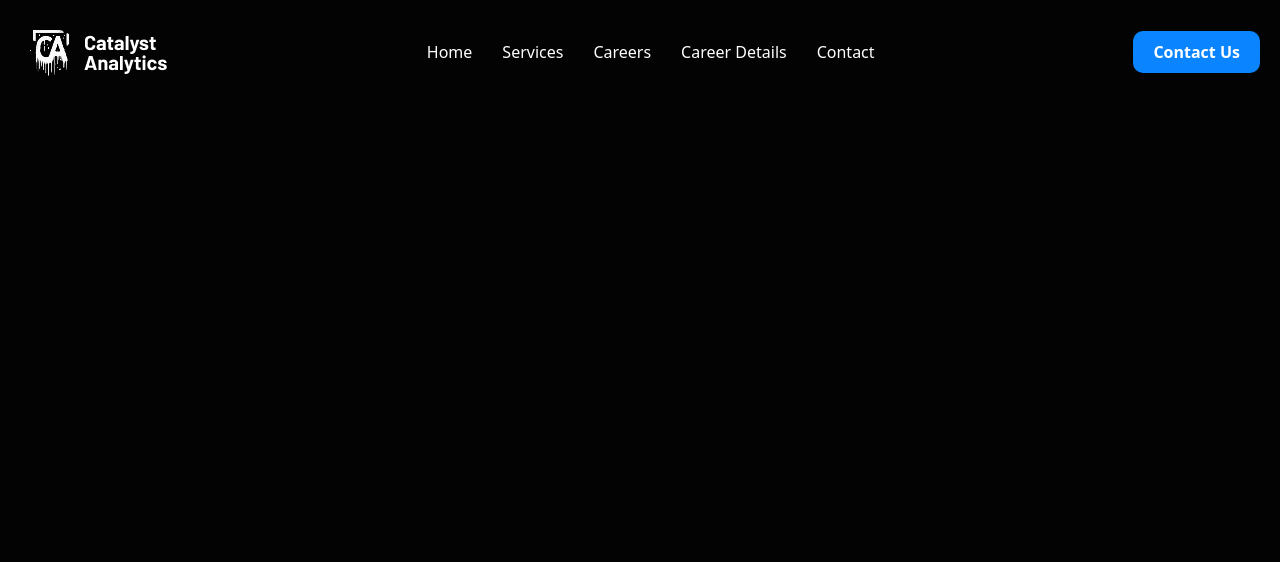
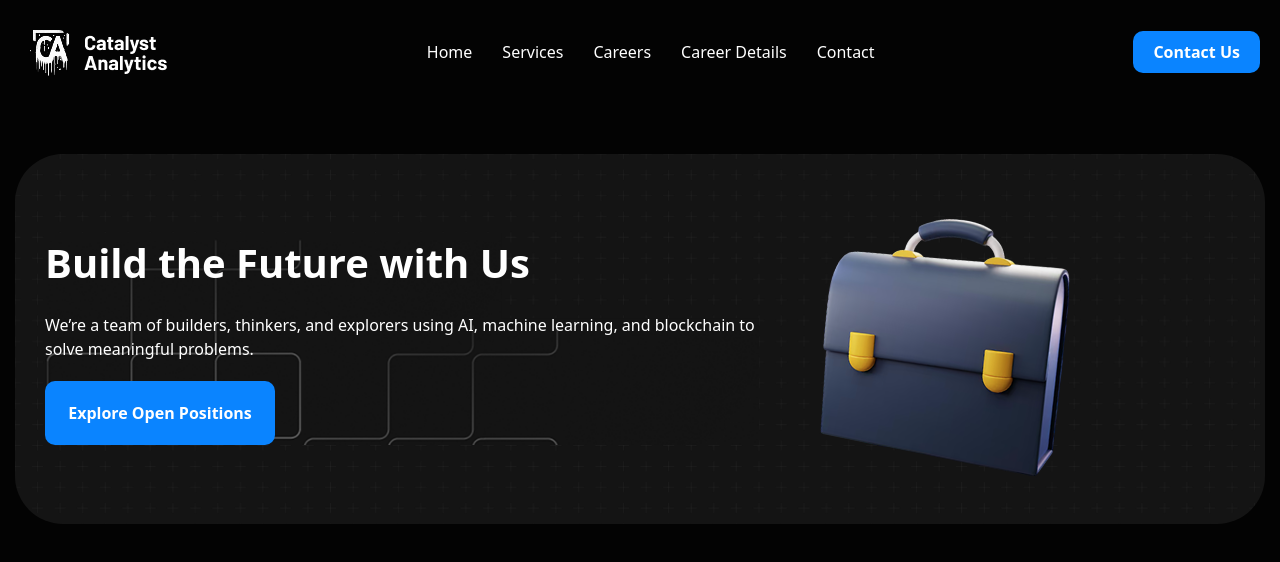
Before and after one commit to muhammadnazarov1724-cell/P.exam-week3, a website: page src/page3.html in a window 1280 px wide. Drawn offline with Linux system fonts and the light colour scheme.

Commit message:
main s-1 p3

```diff
--- a/src/page3.html
+++ b/src/page3.html
@@ -1,13 +1,12 @@
-<!DOCTYPE html>
+<!doctype html>
 <html lang="en">
-<head>
-    <meta charset="UTF-8">
-    <meta name="viewport" content="width=device-width, initial-scale=1.0">
+  <head>
+    <meta charset="UTF-8" />
+    <meta name="viewport" content="width=device-width, initial-scale=1.0" />
     <title>Document</title>
-    <link rel="stylesheet" href="./output.css">
-</head>
-<body class="bg-[#030303] text-white">
-
+    <link rel="stylesheet" href="./output.css" />
+  </head>
+  <body class="bg-[#030303] text-white">
     <header
       class="flex p-[20px] justify-between items-center max-w-[1300px] m-auto"
     >
@@ -28,6 +27,31 @@
       </button>
     </header>
 
-
-</body>
+    <main>
+      <section
+        style="
+          background-image: url(./images/Group\ 24.png);
+          background-repeat: no-repeat;
+          background-size: cover;
+        "
+        class="my-[50px] bg-[#141414] h-[600px] max-w-[1250px] m-auto rounded-[48px] p-[30px] flex flex-col gap-[30px] py-[50px] lg:flex-row lg:h-[370px] items-center"
+      >
+     <div
+     style="
+            background-image: url(./images/Group\ 27.png);
+            background-repeat: no-repeat;
+            background-size: cover;
+          "
+         class="flex flex-col gap-[20px] lg:w-[60%]"
+        >
+        <p class="text-[22px] font-bold lg:text-[40px]">Build the Future with Us</p>
+        <p>We’re a team of builders, thinkers, and explorers using AI, machine learning, and blockchain to solve meaningful problems.</p>
+        <button class="bg-[#0A84FF] font-bold rounded-[10px] p-[20px] w-[230px]">Explore Open Positions</button>
+     </div>
+     <div>
+        <img src="./images/calogo1 2.png" alt="">
+     </div>
+    </section>
+    </main>
+  </body>
 </html>
```
Also changed, not shown: src/images/calogo1 2.png (added), src/output.css.
